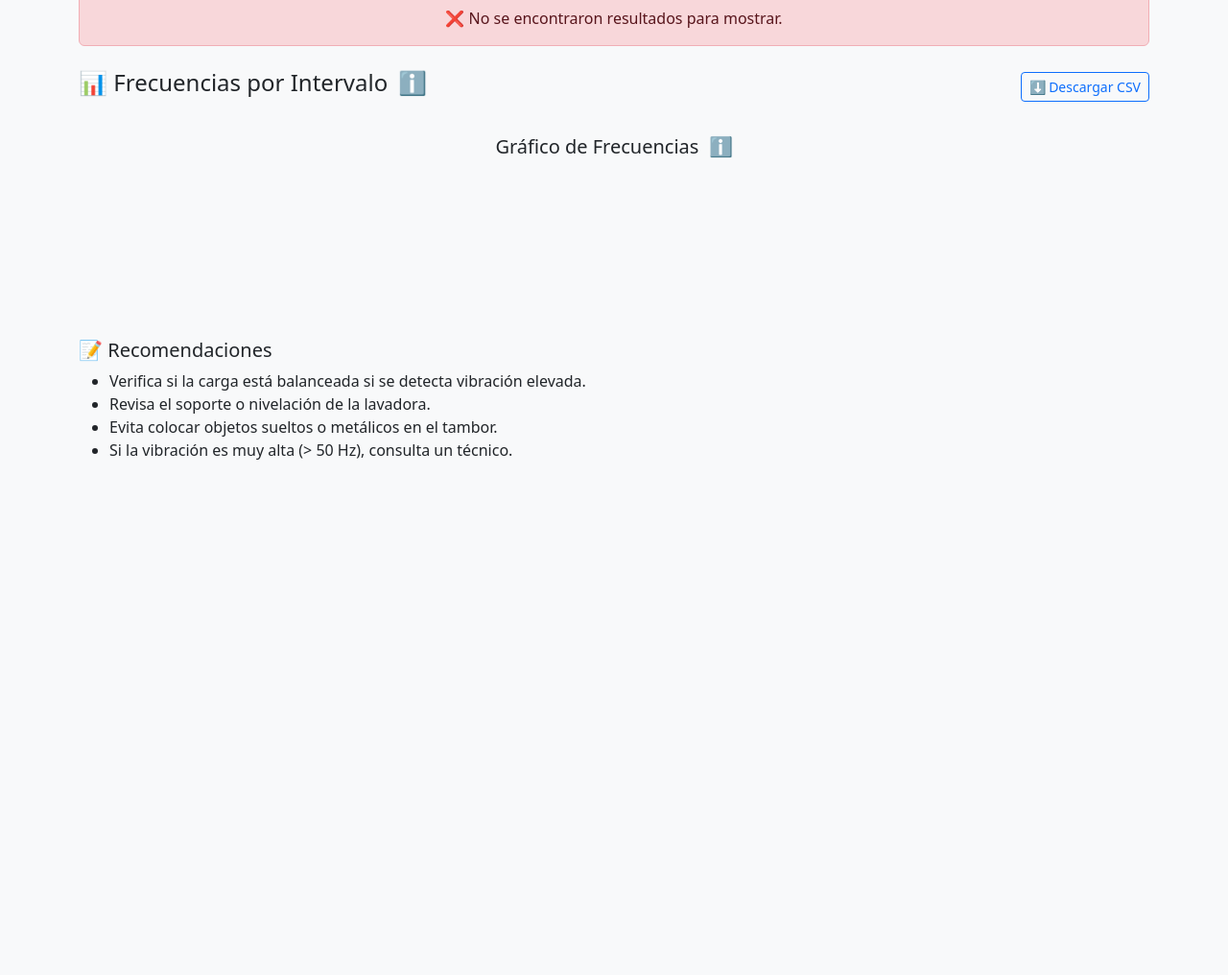
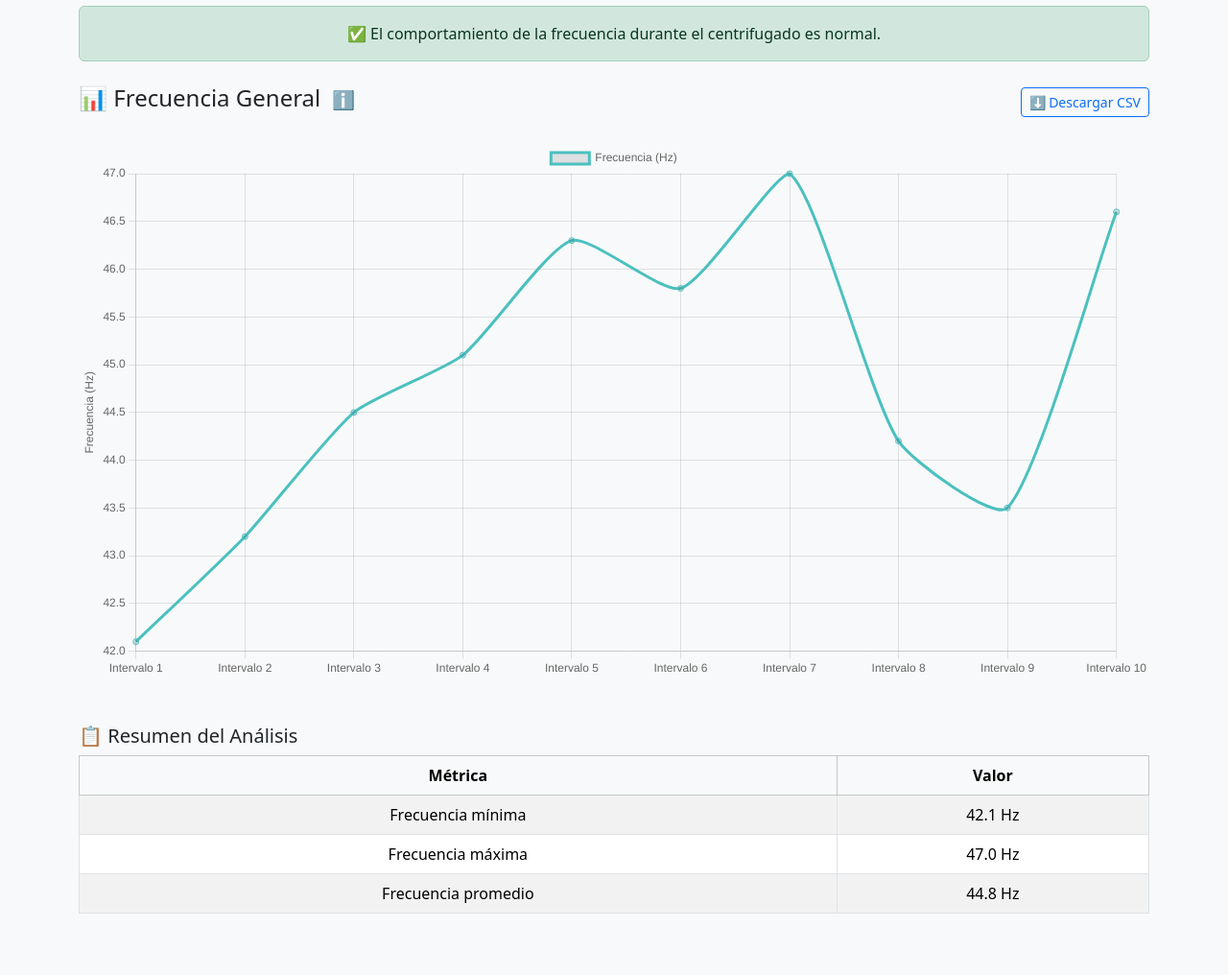
Before and after one commit to Marcelo07sd/Acelerometro, a plain HTML site: page resultados.html in a window 1280 px wide. Shown: the part 104-1120 px from the top of the page at 96% size. Before the commit the page ends 800 px from the top, so only its background shows below. Drawn offline with nearby package versions, Linux system fonts and the light colour scheme.

Commit message:
Update resultados.html

```diff
--- a/resultados.html
+++ b/resultados.html
@@ -1,36 +1,30 @@
 <!DOCTYPE html>
 <html lang="es">
 <head>
-  <meta charset="UTF-8">
-  <meta name="viewport" content="width=device-width, initial-scale=1.0">
-  <title>Resultados del Análisis de Frecuencia</title>
-  <link href="https://cdn.jsdelivr.net/npm/bootstrap@5.3.3/dist/css/bootstrap.min.css" rel="stylesheet">
-  <script src="https://cdn.jsdelivr.net/npm/bootstrap@5.3.3/dist/js/bootstrap.bundle.min.js"></script>
+  <meta charset="UTF-8" />
+  <meta name="viewport" content="width=device-width, initial-scale=1.0"/>
+  <title>Análisis de Frecuencia - Centrifugado Lavadora</title>
+  <link href="https://cdn.jsdelivr.net/npm/bootstrap@5.3.3/dist/css/bootstrap.min.css" rel="stylesheet"/>
+  <script src="https://cdn.jsdelivr.net/npm/chart.js"></script>
   <style>
-    body {
-      background-color: #f8f9fa;
-      padding: 2rem;
-    }
-    .diagnostico {
-      font-weight: bold;
-      font-size: 1.2rem;
-    }
-    .frecuencia-item {
-      margin-bottom: 0.5rem;
-    }
-    .grafica-container {
-      margin-top: 2rem;
-    }
     .tooltip-icon {
       cursor: pointer;
+      font-size: 1.2rem;
       margin-left: 5px;
-      color: #0d6efd;
+    }
+    #graficoFrecuencia {
+      max-width: 100%;
+      height: 400px;
+    }
+    .metric-table th, .metric-table td {
+      text-align: center;
+      vertical-align: middle;
     }
   </style>
-  <script src="https://cdn.jsdelivr.net/npm/chart.js"></script>
 </head>
-<body>
-  <div class="container">
+<body class="bg-light">
+
+  <div class="container py-5">
     <h2 class="text-center mb-4">
       🔍 Resultados del Análisis de Frecuencia
       <span class="tooltip-icon" data-bs-toggle="tooltip" title="Este análisis se basa en los datos de vibración detectados durante el centrifugado.">
@@ -38,97 +32,58 @@
       </span>
     </h2>
 
-    <div id="resumenDiagnostico" class="alert alert-info text-center"></div>
+    <div id="resumenDiagnostico" class="alert alert-info text-center">
+      Cargando diagnóstico...
+    </div>
 
     <div class="d-flex justify-content-between align-items-center mt-4">
-      <h4>📊 Frecuencias por Intervalo
-        <span class="tooltip-icon" data-bs-toggle="tooltip" title="Muestra la frecuencia dominante estimada en cada intervalo de tiempo.">
+      <h4>📊 Frecuencia General
+        <span class="tooltip-icon" data-bs-toggle="tooltip" title="Muestra la frecuencia dominante estimada a lo largo de toda la sesión.">
           ℹ️
         </span>
       </h4>
       <button class="btn btn-sm btn-outline-primary" id="descargarCSV">⬇️ Descargar CSV</button>
     </div>
 
-    <ul id="listaFrecuencias" class="list-group"></ul>
+    <canvas id="graficoFrecuencia" class="my-4"></canvas>
 
-    <div class="grafica-container">
-      <h5 class="text-center">
-        Gráfico de Frecuencias
-        <span class="tooltip-icon" data-bs-toggle="tooltip" title="Visualización del comportamiento de la frecuencia durante los intervalos.">
-          ℹ️
-        </span>
-      </h5>
-      <canvas id="graficoFrecuencias"></canvas>
+    <h5 class="mt-5">📋 Resumen del Análisis</h5>
+    <table class="table table-bordered table-striped metric-table">
+      <thead class="table-light">
+        <tr>
+          <th>Métrica</th>
+          <th>Valor</th>
+        </tr>
+      </thead>
+      <tbody>
+        <tr><td>Frecuencia mínima</td><td id="frecuenciaMinima">-</td></tr>
+        <tr><td>Frecuencia máxima</td><td id="frecuenciaMaxima">-</td></tr>
+        <tr><td>Frecuencia promedio</td><td id="frecuenciaPromedio">-</td></tr>
+      </tbody>
+    </table>
   </div>
 
-    <div class="mt-4">
-      <h5>📝 Recomendaciones</h5>
-      <ul>
-        <li>Verifica si la carga está balanceada si se detecta vibración elevada.</li>
-        <li>Revisa el soporte o nivelación de la lavadora.</li>
-        <li>Evita colocar objetos sueltos o metálicos en el tambor.</li>
-        <li>Si la vibración es muy alta (> 50 Hz), consulta un técnico.</li>
-      </ul>
-    </div>
-  </div>
+  <script src="https://cdn.jsdelivr.net/npm/bootstrap@5.3.3/dist/js/bootstrap.bundle.min.js"></script>
+  <script>
+    const datosFrecuencia = [
+      42.1, 43.2, 44.5, 45.1, 46.3, 45.8, 47.0, 44.2, 43.5, 46.6
+    ]; // Este array debe ser generado dinámicamente
 
-  <script>
-    document.addEventListener("DOMContentLoaded", function () {
-      const lista = document.getElementById("listaFrecuencias");
-      const resumen = document.getElementById("resumenDiagnostico");
-      const ctx = document.getElementById("graficoFrecuencias").getContext("2d");
-      const datos = JSON.parse(localStorage.getItem("frecuenciasIntervalos")) || [];
-      const promedio = parseFloat(localStorage.getItem("frecuenciaPromedio")) || 0;
+    const labels = datosFrecuencia.map((_, i) => `Intervalo ${i + 1}`);
 
-      if (datos.length === 0) {
-        resumen.classList.replace("alert-info", "alert-danger");
-        resumen.textContent = "❌ No se encontraron resultados para mostrar.";
-        return;
-      }
-
-      const frecuencias = datos.map(d => d.frecuencia);
-      const max = Math.max(...frecuencias);
-      const min = Math.min(...frecuencias);
-      const rango = max - min;
-
-      // Diagnóstico basado en rangos
-      if (promedio < 40) {
-        resumen.classList.replace("alert-info", "alert-success");
-        resumen.textContent = `✅ Frecuencia normal. Promedio: ${promedio.toFixed(2)} Hz (Mín: ${min} Hz, Máx: ${max} Hz)`;
-      } else if (promedio >= 40 && promedio <= 50 && rango <= 8) {
-        resumen.classList.replace("alert-info", "alert-primary");
-        resumen.textContent = `🟦 Centrifugado estable. Promedio: ${promedio.toFixed(2)} Hz (Rango bajo)`;
-      } else if (rango > 8 && promedio < 55) {
-        resumen.classList.replace("alert-info", "alert-warning");
-        resumen.textContent = `⚠️ Posible desequilibrio. Promedio: ${promedio.toFixed(2)} Hz (Variación considerable)`;
-      } else {
-        resumen.classList.replace("alert-info", "alert-danger");
-        resumen.textContent = `❌ Vibración crítica. Promedio: ${promedio.toFixed(2)} Hz (Máximo: ${max} Hz)`;
-      }
-
-      // Lista
-      datos.forEach((item) => {
-        const li = document.createElement("li");
-        li.className = "list-group-item frecuencia-item";
-        li.textContent = `Intervalo ${item.intervalo} (${item.inicio}s - ${item.fin}s): ${item.frecuencia} Hz`;
-        lista.appendChild(li);
-      });
-
-      // Gráfico
-      const labels = datos.map(item => `Int ${item.intervalo}`);
-      const valores = datos.map(item => item.frecuencia);
-
-      new Chart(ctx, {
-        type: "line",
+    const ctx = document.getElementById('graficoFrecuencia').getContext('2d');
+    const chart = new Chart(ctx, {
+      type: 'line',
       data: {
         labels: labels,
         datasets: [{
-            label: "Frecuencia (Hz)",
-            data: valores,
-            borderColor: "#007bff",
-            backgroundColor: "rgba(0, 123, 255, 0.2)",
+          label: 'Frecuencia (Hz)',
+          data: datosFrecuencia,
+          fill: false,
+          borderColor: 'rgb(75, 192, 192)',
           tension: 0.2,
-            fill: true
+          pointRadius: 3,
+          pointHoverRadius: 5
         }]
       },
       options: {
@@ -137,38 +92,56 @@
           y: {
             title: {
               display: true,
-                text: "Hz"
-              }
+              text: 'Frecuencia (Hz)'
             },
-            x: {
-              title: {
-                display: true,
-                text: "Intervalo"
-              }
+            beginAtZero: false
           }
         }
       }
     });
 
+    // Calcular métricas
+    const min = Math.min(...datosFrecuencia).toFixed(1);
+    const max = Math.max(...datosFrecuencia).toFixed(1);
+    const avg = (datosFrecuencia.reduce((a, b) => a + b, 0) / datosFrecuencia.length).toFixed(1);
+
+    document.getElementById('frecuenciaMinima').textContent = `${min} Hz`;
+    document.getElementById('frecuenciaMaxima').textContent = `${max} Hz`;
+    document.getElementById('frecuenciaPromedio').textContent = `${avg} Hz`;
+
+    // Diagnóstico adaptativo
+    const diagnostico = document.getElementById('resumenDiagnostico');
+    let mensaje = "";
+    if (avg < 40) {
+      mensaje = "⚠️ Frecuencia anormalmente baja. Podría indicar fallos o desequilibrios.";
+      diagnostico.className = "alert alert-danger text-center";
+    } else if (avg > 60) {
+      mensaje = "⚠️ Frecuencia anormalmente alta. Posible mal funcionamiento o exceso de carga.";
+      diagnostico.className = "alert alert-danger text-center";
+    } else {
+      mensaje = "✅ El comportamiento de la frecuencia durante el centrifugado es normal.";
+      diagnostico.className = "alert alert-success text-center";
+    }
+    diagnostico.textContent = mensaje;
+
     // Descargar CSV
-      document.getElementById("descargarCSV").addEventListener("click", function () {
-        let contenido = "Intervalo,Inicio,Fin,Frecuencia(Hz)\n";
-        datos.forEach(item => {
-          contenido += `${item.intervalo},${item.inicio},${item.fin},${item.frecuencia}\n`;
+    document.getElementById("descargarCSV").addEventListener("click", () => {
+      let csv = "Intervalo,Frecuencia (Hz)\n";
+      datosFrecuencia.forEach((valor, i) => {
+        csv += `Intervalo ${i + 1},${valor}\n`;
       });
-
-        const blob = new Blob([contenido], { type: "text/csv" });
+      const blob = new Blob([csv], { type: "text/csv" });
       const url = URL.createObjectURL(blob);
       const a = document.createElement("a");
       a.href = url;
-        a.download = "frecuencias_analisis.csv";
+      a.download = "frecuencias.csv";
       a.click();
       URL.revokeObjectURL(url);
     });
 
-      // Tooltips Bootstrap
-      const tooltipTriggerList = document.querySelectorAll('[data-bs-toggle="tooltip"]');
-      tooltipTriggerList.forEach(t => new bootstrap.Tooltip(t));
+    // Inicializar tooltips
+    new bootstrap.Tooltip(document.body, {
+      selector: '[data-bs-toggle="tooltip"]'
     });
   </script>
 </body>
```
Lines whose indentation alone changed are shown as unchanged.
